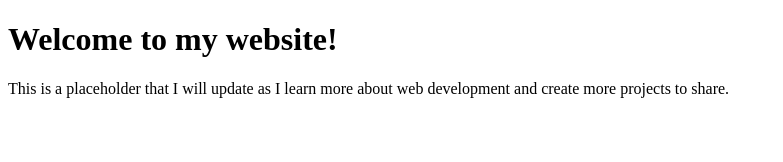
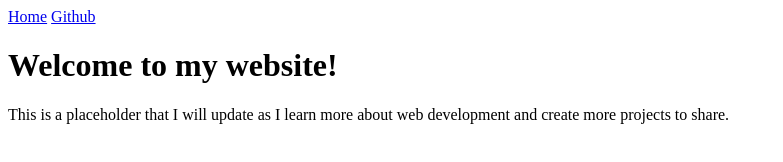
Before and after one commit to ashton22305/Personal-Website, a plain HTML site: page index.html in a window 1280 px wide. Shown: the whole page, without its empty margins (0-783 px from the left). Drawn offline with Linux system fonts and the light colour scheme.

Commit message:
add basic navbar

```diff
--- a/index.html
+++ b/index.html
@@ -6,6 +6,10 @@
         <meta name="viewport" content="width=device-width initial-scale=1.0">
     </head>
     <body>
+        <nav>
+            <a href="#">Home</a>
+            <a href="#">Github</a>
+        </nav>
         <h1>Welcome to my website!</h1>
         <p>This is a placeholder that I will update as I learn more about web development and create more projects to share.</p>
     </body>
```
